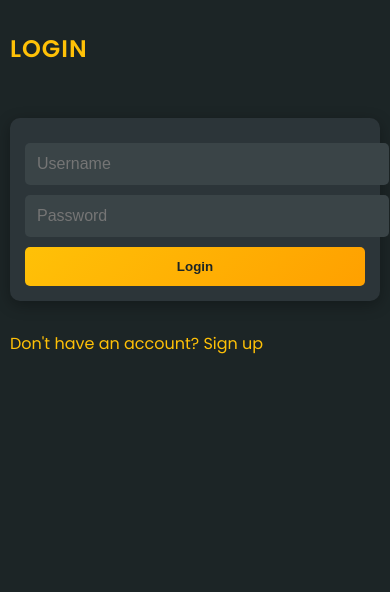
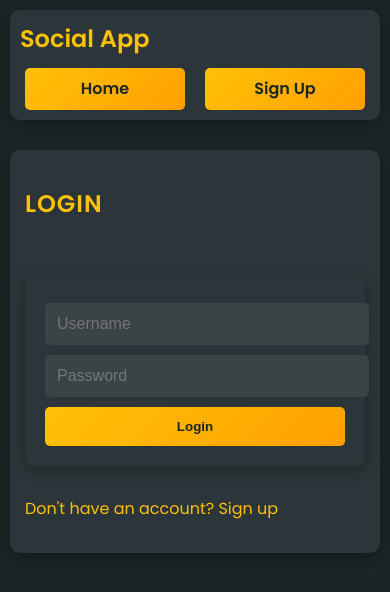
Before and after one commit to D0mazo/social_app, a website: page public/login.html in a window 390 px wide. Drawn offline with Linux system fonts and the light colour scheme.

Commit message:
updated home

```diff
--- a/public/login.html
+++ b/public/login.html
@@ -7,7 +7,14 @@
     <link rel="stylesheet" href="styles.css">
 </head>
 <body>
-    <div id="login-section">
+    <nav class="navbar">
+        <h1>Social App</h1>
+        <div class="nav-buttons">
+            <a href="/" class="nav-button">Home</a>
+            <a href="/signup" class="nav-button">Sign Up</a>
+        </div>
+    </nav>
+    <div class="container">
         <h2>Login</h2>
         <div id="login-message" class="message"></div>
         <form id="login-form">
@@ -15,7 +22,7 @@
             <input type="password" id="login-password" placeholder="Password" required>
             <button type="submit">Login</button>
         </form>
-        <p><a href="/">Don't have an account? Sign up</a></p>
+        <p><a href="/signup">Don't have an account? Sign up</a></p>
     </div>
     <script>
         document.getElementById('login-form').addEventListener('submit', async (e) => {
--- a/public/styles.css
+++ b/public/styles.css
@@ -10,12 +10,58 @@ body {
     line-height: 1.6;
 }
 
+h1 {
+    color: #FFC107;
+    font-weight: 600;
+    font-size: 24px;
+    margin: 0;
+}
+
 h2 {
     color: #FFC107;
     font-weight: 600;
     margin-bottom: 20px;
     text-transform: uppercase;
     letter-spacing: 1px;
+}
+
+.navbar {
+    display: flex;
+    justify-content: space-between;
+    align-items: center;
+    background-color: #2C3539;
+    padding: 15px 20px;
+    border-radius: 10px;
+    box-shadow: 0 4px 15px rgba(0, 0, 0, 0.3);
+    margin-bottom: 30px;
+}
+
+.nav-buttons {
+    display: flex;
+    gap: 10px;
+}
+
+.nav-button {
+    padding: 8px 16px;
+    background: linear-gradient(135deg, #FFC107, #FFA000);
+    color: #1C2526;
+    font-weight: 600;
+    border-radius: 5px;
+    text-decoration: none;
+    transition: transform 0.2s ease, box-shadow 0.2s ease;
+}
+
+.nav-button:hover {
+    transform: translateY(-2px);
+    box-shadow: 0 4px 10px rgba(255, 193, 7, 0.5);
+    text-decoration: none;
+}
+
+.container {
+    background-color: #2C3539;
+    padding: 20px;
+    border-radius: 10px;
+    box-shadow: 0 4px 15px rgba(0, 0, 0, 0.3);
 }
 
 form {
@@ -131,12 +177,33 @@ a:hover {
     opacity: 1;
 }
 
+.prompt-message {
+    color: #B0BEC5;
+    font-style: italic;
+    margin-bottom: 20px;
+}
+
 /* Responsive Design */
 @media (max-width: 600px) {
     body {
         padding: 10px;
     }
-    form, .post {
+    .navbar {
+        flex-direction: column;
+        align-items: flex-start;
+        padding: 10px;
+    }
+    .nav-buttons {
+        margin-top: 10px;
+        width: 100%;
+        justify-content: space-between;
+    }
+    .nav-button {
+        flex: 1;
+        text-align: center;
+        margin: 0 5px;
+    }
+    .container, .post {
         padding: 15px;
     }
     button {
```
Also changed, not shown: public/home.html (+5 -0 lines).
